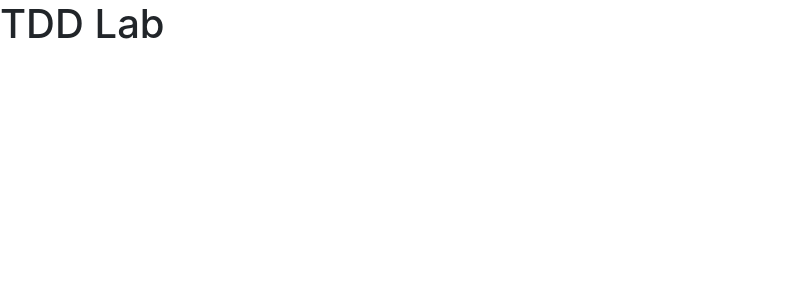
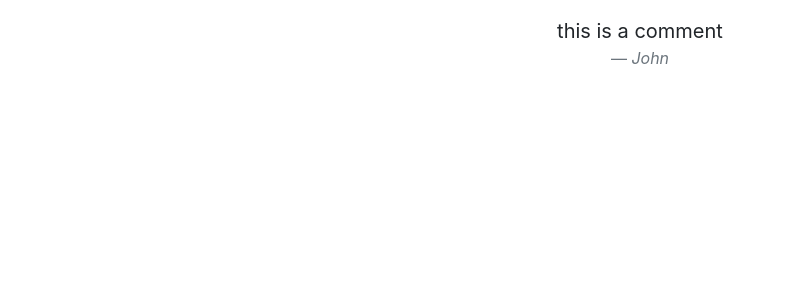
Before and after one commit to thoughtworks-jumpstart/comment-app, a React (Create React App) app: page / in a window 1280 px wide. Shown: the top 300 px of the page, without its empty margins (0-785 px from the left). Built offline with nearby package versions, Linux system fonts and the light colour scheme.

Commit message:
Create CommentCard to display comments

```diff
--- a/src/App.js
+++ /dev/null
@@ -1,9 +0,0 @@
-import React, { Component } from "react";
-
-class App extends Component {
-  render() {
-    return <h1>TDD Lab</h1>;
-  }
-}
-
-export default App;
--- /dev/null
+++ b/src/components/App/App.jsx
@@ -0,0 +1,14 @@
+import React, { Component } from "react";
+import CommentCard from "../CommentCard/CommentCard";
+
+class App extends Component {
+  render() {
+    return (
+      <div className="container mt-3">
+        <CommentCard comment="this is a comment" author="John" />
+      </div>
+    );
+  }
+}
+
+export default App;
--- /dev/null
+++ b/src/components/CommentCard/CommentCard.jsx
@@ -0,0 +1,16 @@
+import React from "react";
+
+function CommentCard({ comment, author }) {
+  return (
+    <blockquote className="blockquote text-center">
+      <p className="mb-0">
+        {comment}
+      </p>
+      <footer className="blockquote-footer">
+        <cite title="Source Title">{author}</cite>
+      </footer>
+    </blockquote>
+  );
+}
+
+export default CommentCard;
--- a/src/index.js
+++ b/src/index.js
@@ -1,6 +1,6 @@
 import React from 'react';
 import ReactDOM from 'react-dom';
-import App from './App';
+import App from './components/App/App';
 import * as serviceWorker from './serviceWorker';
 import "bootstrap/dist/css/bootstrap.min.css"
 
```
Also changed, not shown: 1 other file (tests, documents, lock files or other folders).
